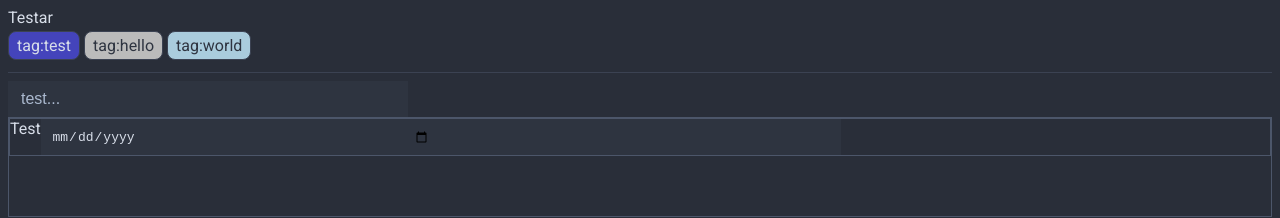
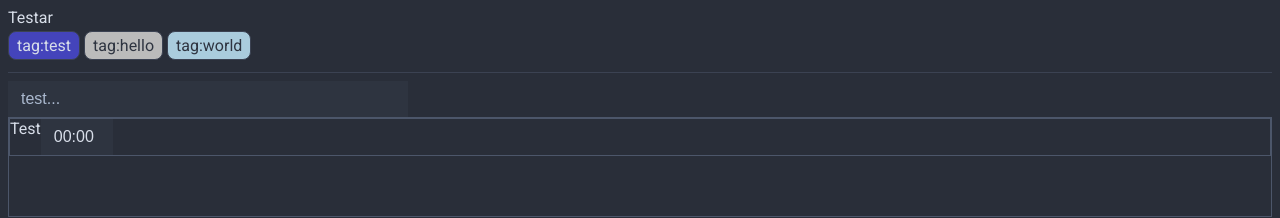
Before and after one commit to LarssonOliver/inundated, a Vue app in the folder frontend/: page / in a window 1280 px wide. Shown: the top 218 px of the page. Built offline with nearby package versions, Linux system fonts and the light colour scheme; the HTML template or start-up script is replaced by a standard one.

Commit message:
TimeInput implemented

```diff
--- a/frontend/components.d.ts
+++ b/frontend/components.d.ts
@@ -35,6 +35,7 @@ declare module 'vue' {
     TheMenuBar: typeof import('./src/components/TheMenuBar.vue')['default']
     TheTimesheet: typeof import('./src/components/timesheet/TheTimesheet.vue')['default']
     TheWelcome: typeof import('./src/components/TheWelcome.vue')['default']
+    TimeInput: typeof import('./src/components/inputs/TimeInput.vue')['default']
     TimesheetItem: typeof import('./src/components/timesheet/TimesheetItem.vue')['default']
     WelcomeItem: typeof import('./src/components/WelcomeItem.vue')['default']
   }
--- /dev/null
+++ b/frontend/src/components/inputs/TimeInput.vue
@@ -0,0 +1,53 @@
+<template>
+  <div>
+    <input
+      type="text"
+      v-model="model"
+      placeholder="00:00"
+      @keydown.enter="valueEntered"
+      @focusout="valueEntered"
+      onfocus="this.select()"
+      onmouseup="return false;"
+    />
+  </div>
+</template>
+
+<script setup lang="ts">
+import { ref, defineModel } from "vue";
+
+const model = defineModel<string>({ default: "00:00" });
+const lastValidValue = ref<string>(model.value);
+
+function valueEntered() {
+  const value = model.value;
+
+  let hours = 0;
+  let minutes = 0;
+
+  if (value.match(/^\d{1,2}:\d{2}$/)) {
+    [hours, minutes] = value.split(":").map((s) => +s);
+  } else if (value.match(/^\d{1,2}$/)) {
+    hours = +value;
+  } else if (value.match(/^\d{3,4}$/)) {
+    hours = +value.slice(0, -2);
+    minutes = +value.slice(-2);
+  } else {
+    model.value = lastValidValue.value;
+    return;
+  }
+
+  if (hours < 0 || hours > 23 || minutes < 0 || minutes > 59) {
+    model.value = lastValidValue.value;
+    return;
+  }
+
+  lastValidValue.value = `${("00" + hours).slice(-2)}:${("00" + minutes).slice(-2)}`;
+  model.value = lastValidValue.value;
+}
+</script>
+
+<style scoped>
+input {
+  max-width: 4.5em;
+}
+</style>
--- a/frontend/src/components/timesheet/TimesheetItem.vue
+++ b/frontend/src/components/timesheet/TimesheetItem.vue
@@ -1,13 +1,15 @@
 <template>
   <div class="timesheet-row">
     Test
-    <input type="date" />
-    <input type="datetime" />
+    <!-- <input type="date" /> -->
     <!-- <input class="add-button" type="button" value="Button" /> -->
+    <TimeInput />
   </div>
 </template>
 
-<script setup lang="ts"></script>
+<script setup lang="ts">
+import TimeInput from "@/components/inputs/TimeInput.vue";
+</script>
 
 <style scoped>
 .timesheet-row {
```
